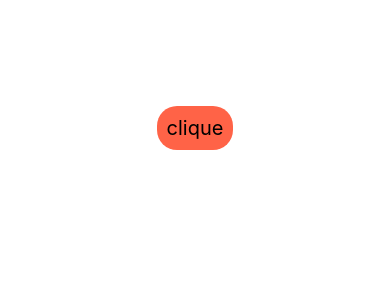
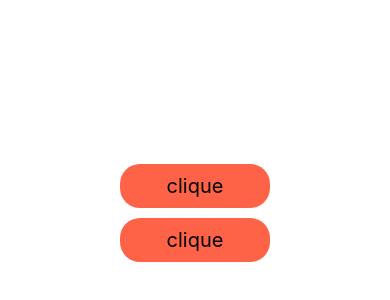
Before and after one commit to Dwikavindra/react-native-greyscale-to-binary, a React Native app: screen / in a window 390 px wide. Shown: the part 294-594 px from the top of the page. Built offline with nearby package versions, Linux system fonts and the light colour scheme.

Commit message:
select img

```diff
--- a/package.json
+++ b/package.json
@@ -10,8 +10,11 @@
     "lint": "eslint ."
   },
   "dependencies": {
+    "@react-native-picker/picker": "^2.4.7",
     "react": "18.1.0",
-    "react-native": "0.70.2"
+    "react-native": "0.70.2",
+    "react-native-image-crop-picker": "^0.38.0",
+    "react-native-vector-icons": "^9.2.0"
   },
   "devDependencies": {
     "@babel/core": "^7.12.9",
--- a/src/components/ImagePixels.js
+++ b/src/components/ImagePixels.js
@@ -1,11 +1,62 @@
-import {View, Text} from 'react-native';
+import {View, Text, Image} from 'react-native';
 import React, {useEffect, useState} from 'react';
 import PixelsImage from '../../PixelsImage';
+import ImagePicker from 'react-native-image-crop-picker';
 
 const ImagePixels = () => {
+  const [image, setImage] = useState(null);
+  const [images, setImages] = useState(null);
+
   useEffect(() => {
 
   }, [])
+
+  const pickSingleWithCamera = (cropping, mediaType = 'photo') => {
+    ImagePicker.openCamera({
+      cropping: cropping,
+      width: 500,
+      height: 500,
+      includeExif: true,
+      mediaType,
+    })
+      .then(image => {
+        console.log('received image', image.path);
+        setImage({
+          uri: image.path,
+          width: image.width,
+          height: image.height,
+          mime: image.mime,
+          mime: image.data,
+        });
+        setImages(null);
+      })
+      .catch(e => alert(e));
+  };
+
+  const pickSingleBase64 = cropit => {
+    ImagePicker.openPicker({
+      width: 300,
+      height: 300,
+      cropping: cropit,
+      includeBase64: true,
+      includeExif: true,
+    })
+      .then(image => {
+        console.log('received base64 image', image);
+        setImage({
+          uri: `data:${image.mime};base64,` + image.data,
+          width: image.width,
+          height: image.height,
+        });
+        setImages(null);
+      })
+      .catch(e => alert(e));
+  };
+
+  const renderAsset = image => {
+    return renderImage(image);
+  };
+
 
   function testFunction() {
     PixelsImage.createBinaryPixels('testName', 'testLocation');
@@ -14,16 +65,45 @@ const ImagePixels = () => {
 
   return (
     <View style={{
+      alignSelf: 'center',
       justifyContent: 'center',
+      flexDirection: 'column',
       flex: 1,
-      alignItems: 'center',
+
     }}>
-      <Text style={{
-        fontSize: 20,
-        backgroundColor: 'tomato',
-        padding: 10,
-        borderRadius: 20,
-      }} onPress={() => testFunction()}>clique</Text>
+      <View style={{
+        marginBottom: 20
+      }}>
+        <Image
+        source={image}
+        style={{
+          width: 150,
+          height: 150,
+          borderRadius: 20,
+        }}
+        />
+      </View>
+
+      <View style={{
+        marginBottom: 10
+      }}>
+        <Text style={{
+          fontSize: 20,
+          backgroundColor: 'tomato',
+          padding: 10,
+          borderRadius: 20,
+          textAlign: 'center'
+        }} onPress={() => pickSingleWithCamera()}>clique</Text>
+      </View>
+      <View>
+        <Text style={{
+          fontSize: 20,
+          backgroundColor: 'tomato',
+          padding: 10,
+          borderRadius: 20,
+          textAlign: 'center'
+        }} onPress={() => pickSingleBase64()}>clique</Text>
+      </View>
     </View>
   );
 };
```
Also changed, not shown: 6 other files (tests, documents, lock files or other folders).
